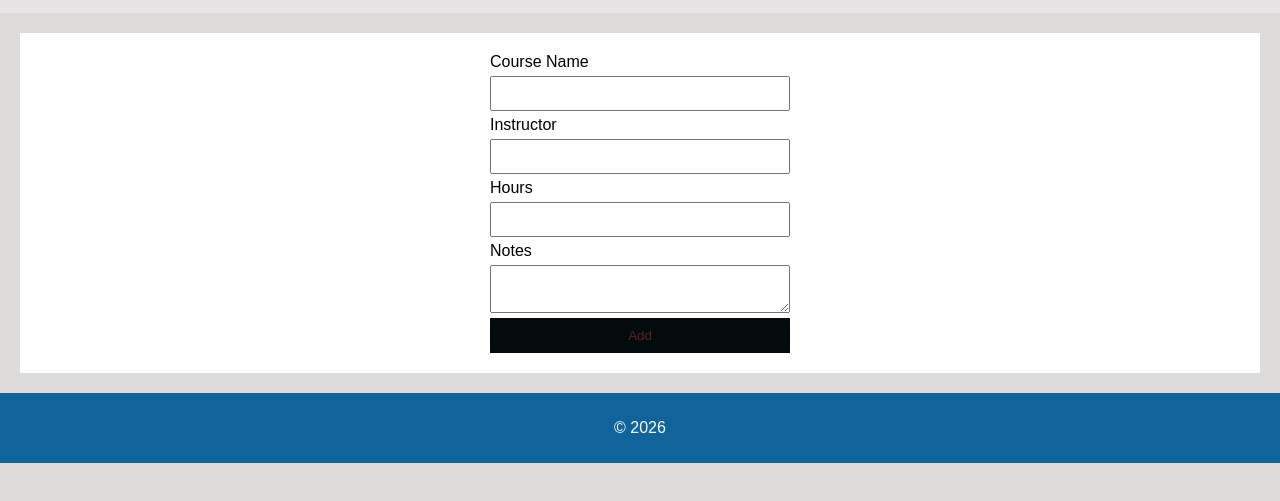
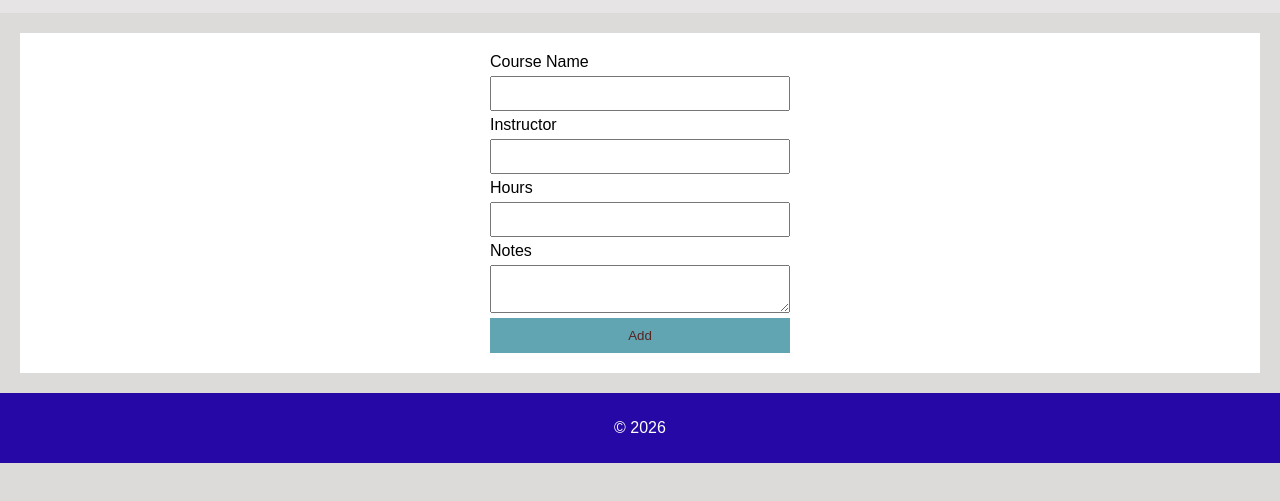
Before and after one commit to Mosamiribrahim/my_website, a plain HTML site: page add.html in a window 1280 px wide. Shown: the part 115-616 px from the top of the page. Drawn offline with Linux system fonts and the light colour scheme.

Commit message:
Add files via upload

```diff
--- a/style.css
+++ b/style.css
@@ -54,7 +54,7 @@ input, textarea {
 }
 
 button {
-    background: #050b0c;
+    background: #60a5b1;
     color: rgb(87, 36, 36);
     padding: 10px;
     border: none;
@@ -66,7 +66,7 @@ button:hover {
 
 footer {
     text-align: center;
-    background: #10639b;
+    background: #2508a5;
     color: white;
     padding: 10px;
 }
```
